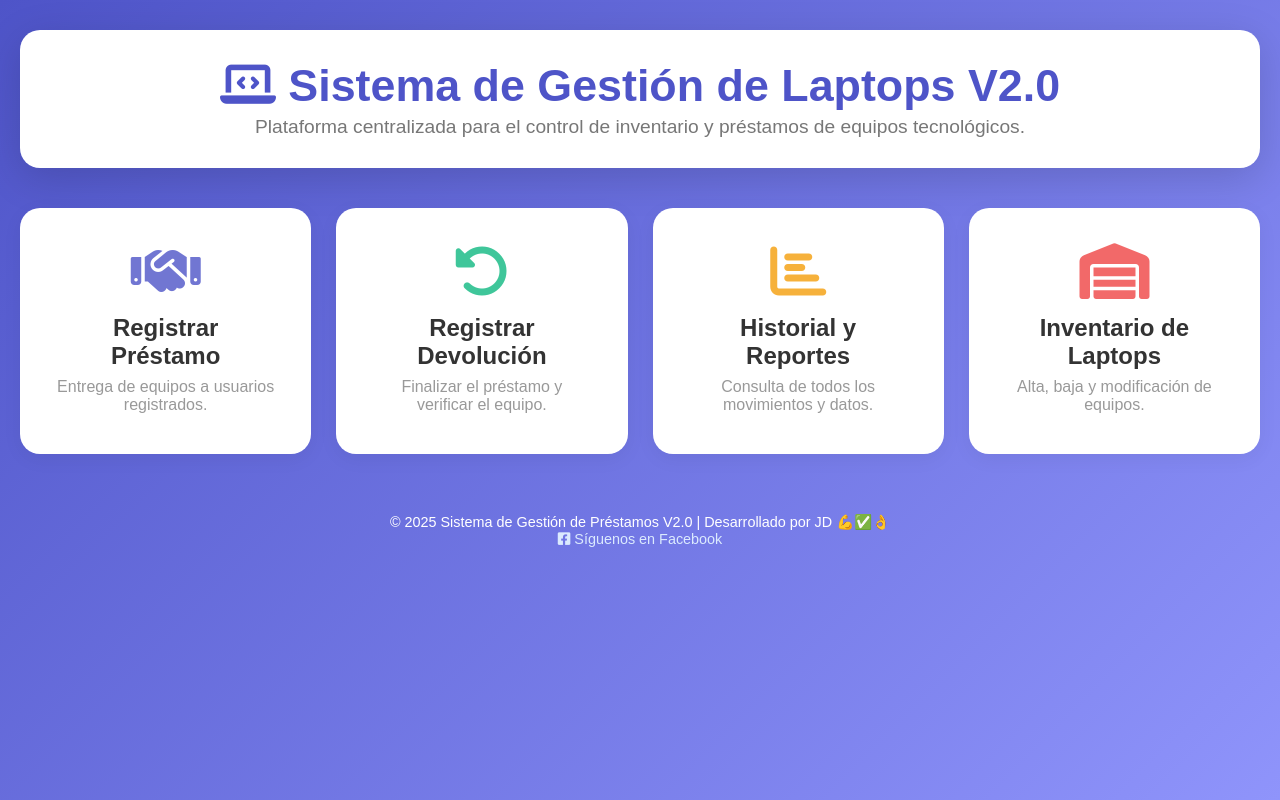
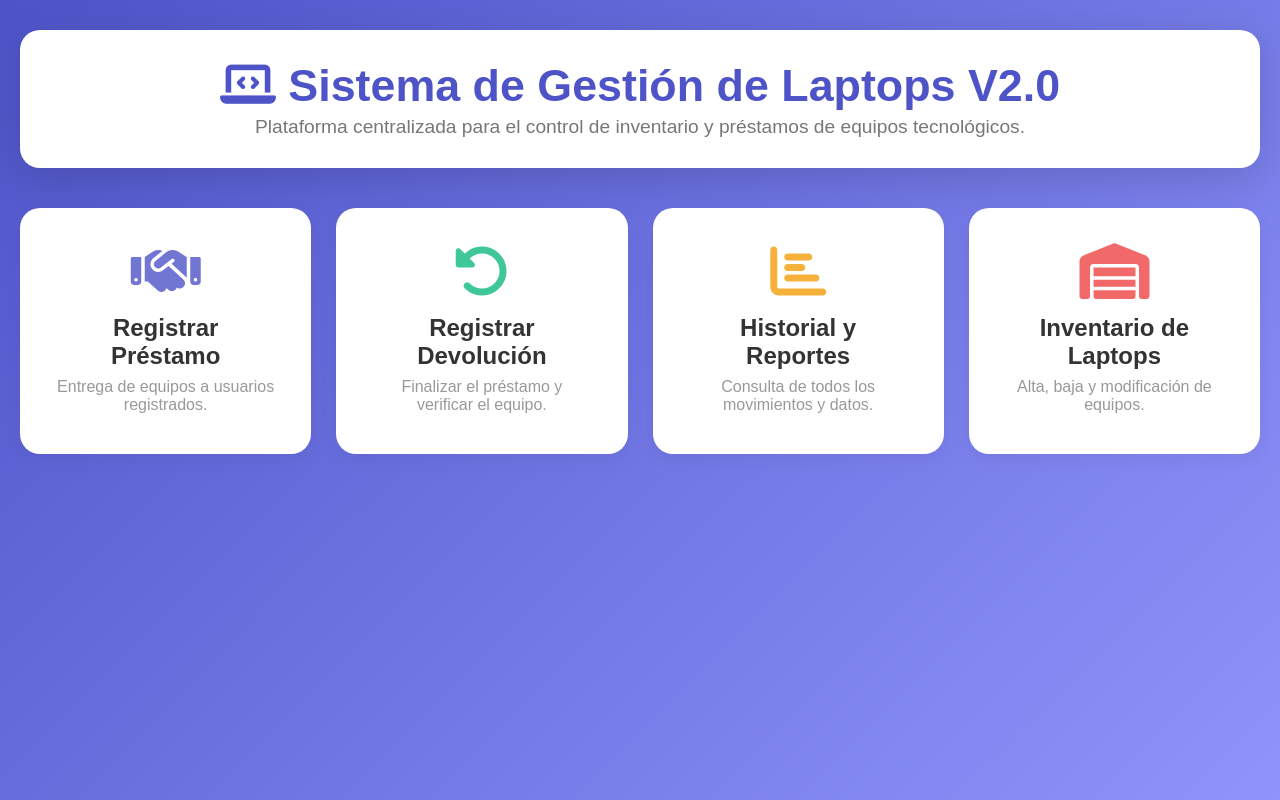
Before and after one commit to JuanDaniel2408/laptop, a plain HTML site: page index.html in a window 1280 px wide. Drawn offline with Linux system fonts and the light colour scheme.

Commit message:
Update index.html

```diff
--- a/index.html
+++ b/index.html
@@ -580,10 +580,7 @@
             <div id="laptopsTable"></div>
         </div>
 
-        <footer>
-            <p>&copy; 2025 Sistema de Gestión de Préstamos V2.0 | Desarrollado por JD 💪✅👌</p>
-            <p><a href="https://www.facebook.com/share/1M9Hb1qaLp/" target="_blank"><i class="fab fa-facebook-square"></i> Síguenos en Facebook</a></p>
-        </footer>
+
     </div>
 
     <script>
@@ -1129,4 +1126,5 @@
         window.addEventListener('DOMContentLoaded', init);
     </script>
 </body>
+
 </html>
```
